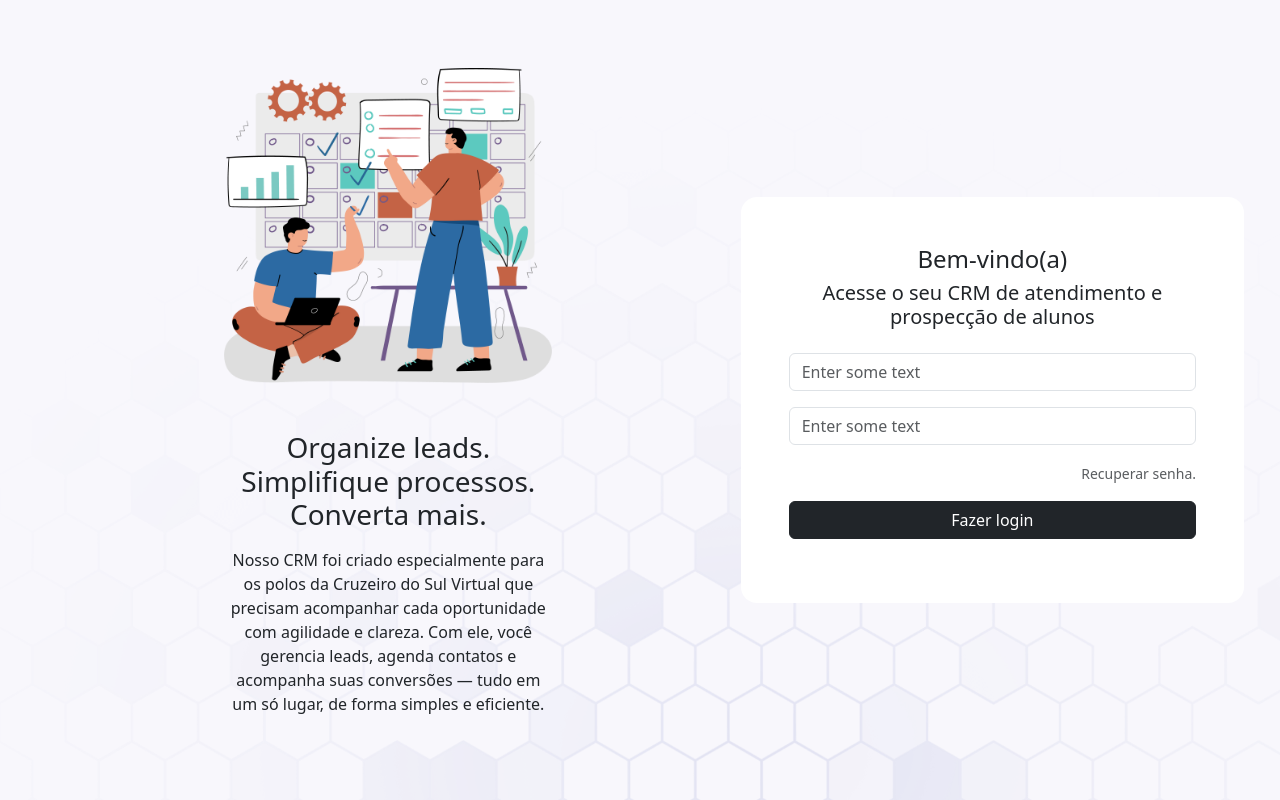
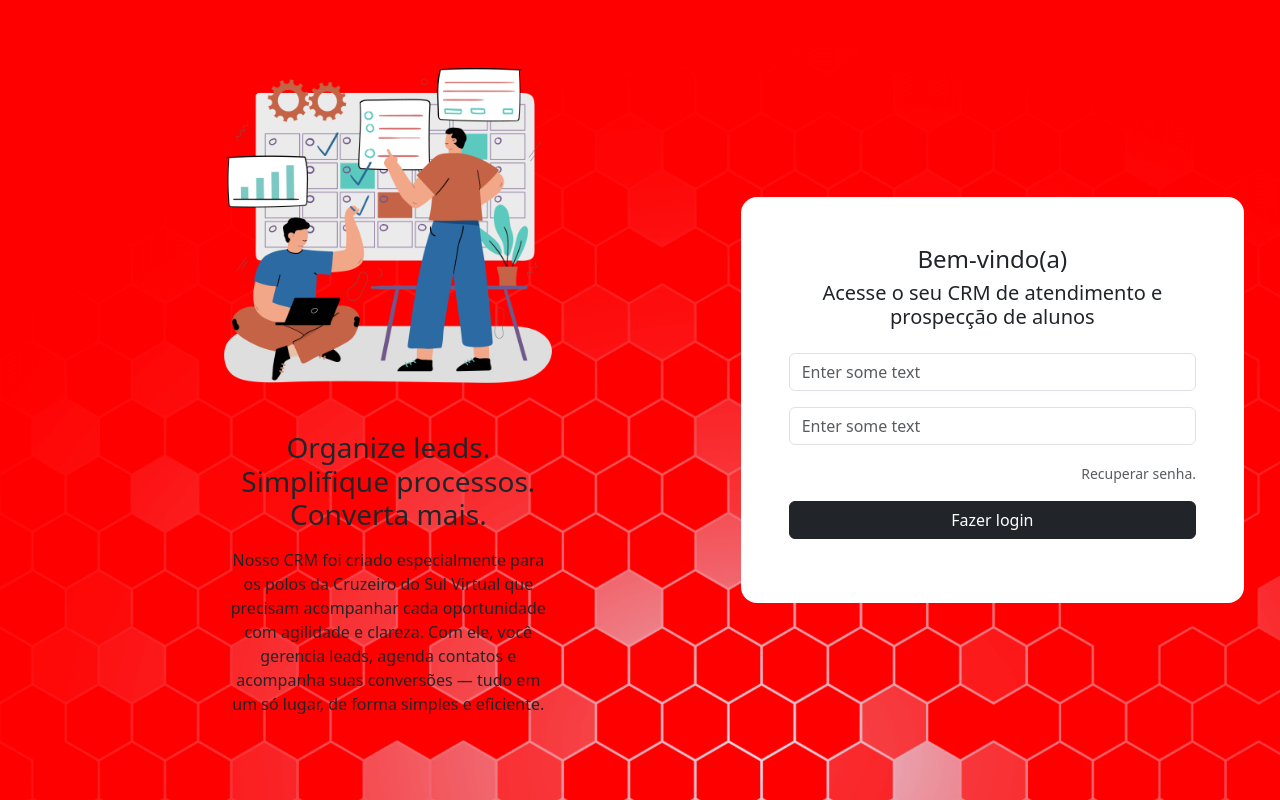
Before and after one commit to rubensjunior/marte, a website: page www/index.html in a window 1280 px wide. Drawn offline with Linux system fonts and the light colour scheme.

Commit message:
mudança para testar versao e atualizacao.

```diff
--- a/electron/package.json
+++ b/electron/package.json
@@ -1,7 +1,7 @@
 {
   "name": "spacefeed-marte",
   "productName": "Spacefeed Marte",
-  "version": "1.0.1",
+  "version": "1.0.3",
   "description": "CRM Para polos da Cruzeiro do Sul Virtual",
   "author": {
     "name": "",
--- a/www/css/style.css
+++ b/www/css/style.css
@@ -3,5 +3,5 @@
     background-position: center;
     background-repeat: no-repeat;
     background-size: cover;
-    background-color: #F8F7FC;
+    background-color: red;
 }
```
Also changed, not shown: 2 other files.
